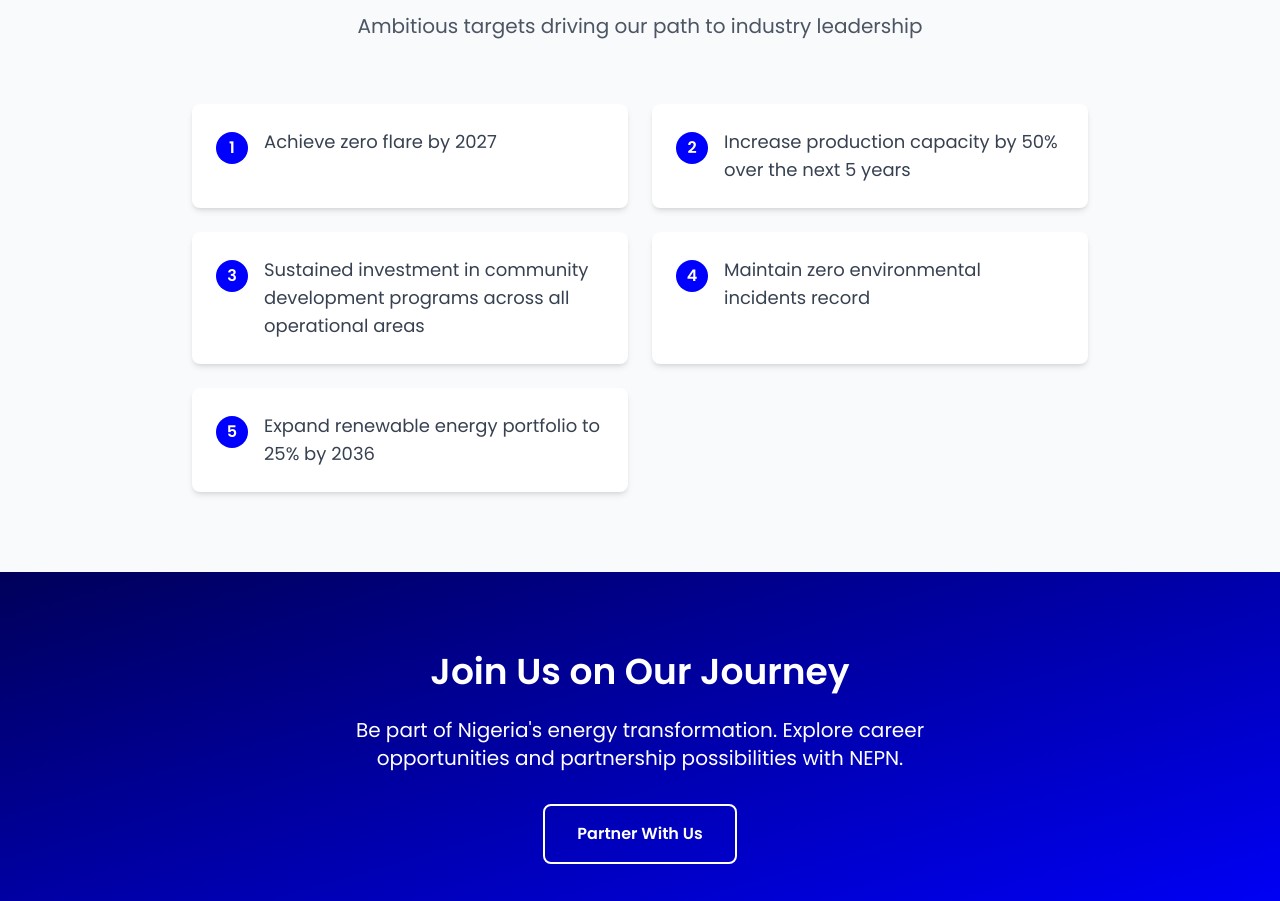
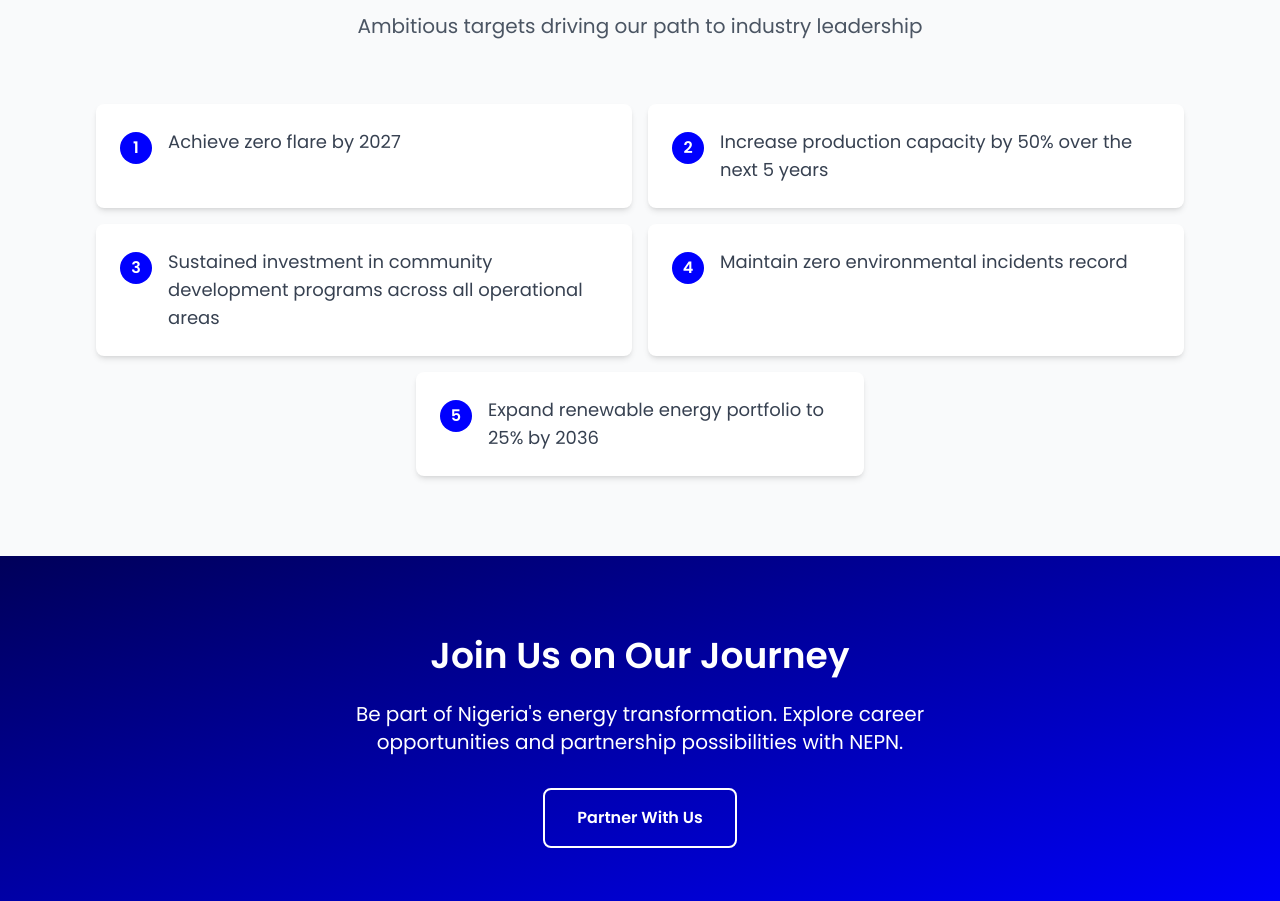
Before and after one commit to Lotus-Beta-Analytics/NEPN-WEBSITE, a Next.js app: page /about in a window 1280 px wide. Shown: the part 3580-4481 px from the top of the page. Built offline with nearby package versions, Linux system fonts and the light colour scheme.

Commit message:
:sparkles: changed images

```diff
--- a/src/app/about/page.tsx
+++ b/src/app/about/page.tsx
@@ -343,9 +343,12 @@ export default function About() {
             </p>
           </motion.div>
 
-          <div className="max-w-4xl mx-auto">
-            <div className="grid md:grid-cols-2 gap-6">
-              {goals.map((goal, index) => (
+          <div className="grid grid-cols-2 gap-4 px-8 md:px-20">
+            {goals.map((goal, index) => {
+              const isLast = index === goals.length - 1;
+              const isOdd = goals.length % 2 !== 0;
+
+              return (
                 <motion.div
                   key={index}
                   initial={{ x: index % 2 === 0 ? -30 : 30, opacity: 0 }}
@@ -353,15 +356,18 @@ export default function About() {
                   viewport={{ once: true }}
                   transition={{ delay: index * 0.1 }}
                   whileHover={{ scale: 1.05 }}
-                  className="bg-white p-6 rounded-lg shadow-md flex items-start gap-4"
+                  className={`
+        bg-white p-6 rounded-lg shadow-md flex items-start gap-4
+        ${isLast && isOdd ? "md:col-span-2 md:mx-auto md:max-w-md" : ""}
+      `}
                 >
                   <div className="w-8 h-8 bg-[#0000fe] rounded-full flex items-center justify-center flex-shrink-0 text-white font-bold mt-1">
                     {index + 1}
                   </div>
                   <p className="text-gray-700 text-lg">{goal}</p>
                 </motion.div>
-              ))}
-            </div>
+              );
+            })}
           </div>
         </div>
       </section>
--- a/src/app/contact/page.tsx
+++ b/src/app/contact/page.tsx
@@ -53,7 +53,7 @@ export default function ContactPage() {
       icon: <Clock className="w-8 h-8" />,
       title: "Business Hours",
       details: [
-        "Akwa Ibom (Field): Monday–Sunday, 8:00 AM–5:00 PM",
+        "Akwa Ibom (Field): Monday–Friday, 8:00 AM–5:00 PM",
         "Lagos: Monday–Friday, 8:00 AM–5:00 PM",
       ],
     },
--- a/src/app/partners/page.tsx
+++ b/src/app/partners/page.tsx
@@ -20,7 +20,7 @@ export default function PartnersPage() {
       title: "Local Partners",
       description:
         "Collaborations with leading global energy companies bringing expertise and technology",
-      count: "10+",
+      count: "15+",
     },
     {
       icon: <Users className="w-12 h-12" />,
--- a/src/components/NewsSection.tsx
+++ b/src/components/NewsSection.tsx
@@ -8,7 +8,7 @@ const newsItems = [
     title: "Safety First Initiative",
     description:
       "Our commitment to maintaining the highest safety standards across all operations continues to set industry benchmarks.",
-    image: "/images/news-safety-1.jpg",
+    image: "/images/safety-pic-lol.jpeg",
     date: "January 10, 2026",
     category: "Safety",
   },
@@ -16,7 +16,7 @@ const newsItems = [
     title: "Environmental Excellence",
     description:
       "NEPN achieves new milestones in environmental stewardship and sustainable energy practices.",
-    image: "/images/news-safety-2.jpg",
+    image: "/images/nepn-images-four.jpg",
     date: "January 8, 2026",
     category: "Sustainability",
   },
@@ -24,7 +24,7 @@ const newsItems = [
     title: "Community Development",
     description:
       "Expanding our CSR initiatives to empower more communities across Nigeria.",
-    image: "/images/news-safety-1.jpg",
+    image: "/images/nepn.jpg",
     date: "January 5, 2026",
     category: "CSR",
   },
@@ -32,7 +32,7 @@ const newsItems = [
     title: "Innovation in Energy",
     description:
       "Implementing cutting-edge technology to enhance operational efficiency and reduce environmental impact.",
-    image: "/images/news-safety-2.jpg",
+    image: "/images/nepn-image-three.jpg",
     date: "January 3, 2026",
     category: "Technology",
   },
@@ -40,7 +40,7 @@ const newsItems = [
     title: "Partnership Expansion",
     description:
       "Forging new strategic partnerships to drive growth and sustainability in the energy sector.",
-    image: "/images/news-safety-1.jpg",
+    image: "/images/partnerships.jpg",
     date: "December 28, 2025",
     category: "Partnerships",
   },
@@ -48,7 +48,7 @@ const newsItems = [
     title: "Operational Excellence",
     description:
       "Achieving record production levels while maintaining our commitment to environmental responsibility.",
-    image: "/images/news-safety-2.jpg",
+    image: "/images/nepn-images-four.jpg",
     date: "December 25, 2025",
     category: "Operations",
   },
@@ -62,7 +62,7 @@ export default function NewsSection() {
   useEffect(() => {
     const interval = setInterval(() => {
       setCurrentIndex((prev) =>
-        prev + itemsPerPage >= newsItems.length ? 0 : prev + itemsPerPage
+        prev + itemsPerPage >= newsItems.length ? 0 : prev + itemsPerPage,
       );
     }, 5000);
 
@@ -74,7 +74,7 @@ export default function NewsSection() {
 
   const handleNext = () => {
     setCurrentIndex((prev) =>
-      prev + itemsPerPage >= newsItems.length ? 0 : prev + itemsPerPage
+      prev + itemsPerPage >= newsItems.length ? 0 : prev + itemsPerPage,
     );
   };
 
@@ -82,7 +82,7 @@ export default function NewsSection() {
     setCurrentIndex((prev) =>
       prev === 0
         ? Math.floor((newsItems.length - 1) / itemsPerPage) * itemsPerPage
-        : prev - itemsPerPage
+        : prev - itemsPerPage,
     );
   };
 
@@ -92,7 +92,7 @@ export default function NewsSection() {
 
   const visibleItems = newsItems.slice(
     currentIndex,
-    currentIndex + itemsPerPage
+    currentIndex + itemsPerPage,
   );
 
   return (
```
Also changed, not shown: public/images/partnerships.jpg (added).
